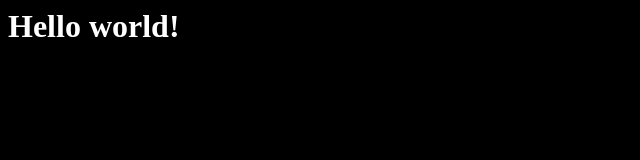
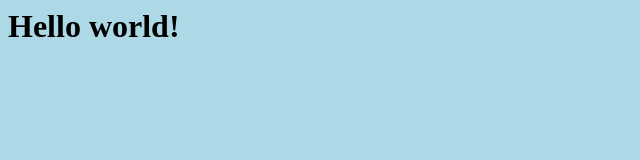
Before and after one commit to NVeronicaL/testing, a plain HTML site: page index.html in a window 1280 px wide. Shown: the whole page, without its empty margins (0-640 px from the left). Drawn offline with Linux system fonts and the light colour scheme.

Commit message:
Update main.css

```diff
--- a/main.css
+++ b/main.css
@@ -1,5 +1,3 @@
-
 body {
-background:#000;
-color:#fff;
+  background-color: lightblue;
 }
```
